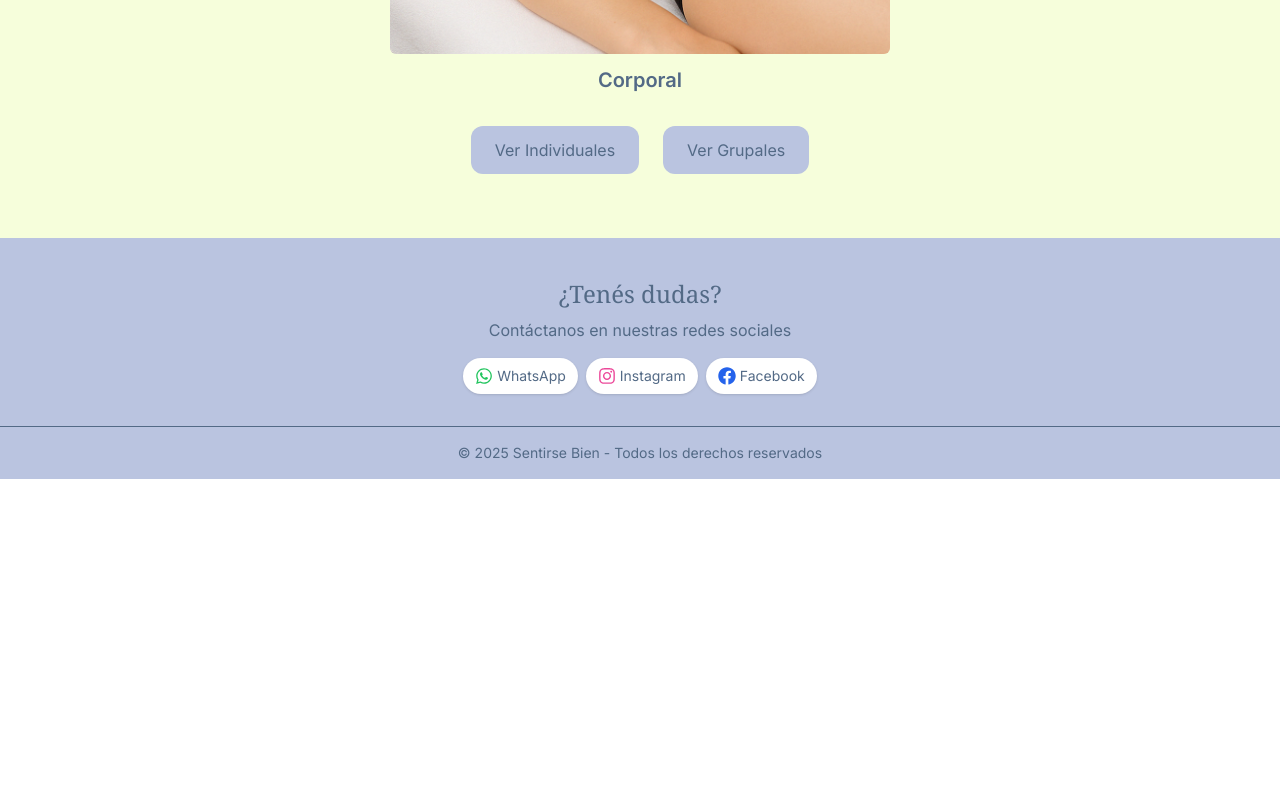
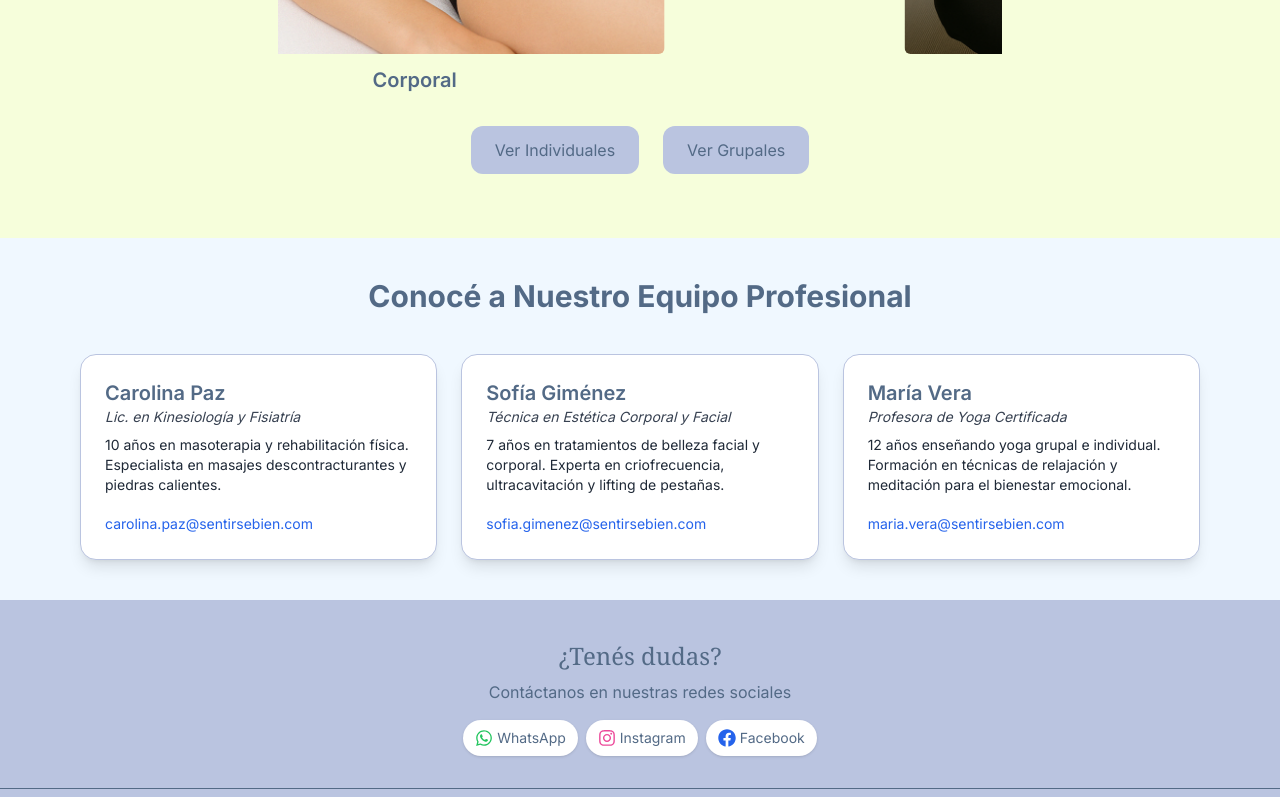
Before and after one commit to MartinaC181/Spa-Sentirse-Bien-, a Next.js app: page / in a window 1280 px wide. Shown: the part 2126-2923 px from the top of the page. Before the commit the page ends 2605 px from the top, so only its background shows below. Built offline with nearby package versions, Linux system fonts and the light colour scheme.

Commit message:
arreglando cagadas de maxi

```diff
--- a/app/admin/turnos/page.tsx
+++ b/app/admin/turnos/page.tsx
@@ -21,14 +21,47 @@ import AdminRoute from "@/components/AdminRoute";
 import Navbar from "@/components/Navbar";
 import { ITurno } from "@/models/interfaces";
 import useFetch from "@/hooks/useFetchServices";
-import { useState } from "react";
+import { useState, useMemo } from "react";
 
 export default function AdminTurnosPage() {
+  const [filtroFecha, setFiltroFecha] = useState("");
+  const [filtroServicio, setFiltroServicio] = useState("");
+  const [filtroProfesional, setFiltroProfesional] = useState("");
+
+
   const { data, loading, error, refetch } = useFetch(
     process.env.NEXT_PUBLIC_API_TURNO!
   );
-  const turnos: ITurno = data;
+  const turnos: ITurno[] = data || [];
   const [processing, setProcessing] = useState(false);
+
+  // Opcional: derivar listas únicas de servicios y profesionales
+  const serviciosUnicos = useMemo(() => {
+    const servicios = turnos.map(t => t.servicio?.nombre).filter(Boolean);
+    return [...new Set(servicios)];
+  }, [turnos]);
+
+  const profesionalesUnicos = useMemo(() => {
+    const profesionales = turnos.map(t => t.profesional?.first_name).filter(Boolean);
+    return [...new Set(profesionales)];
+  }, [turnos]);
+
+  const turnosFiltrados = useMemo(() => {
+    return turnos.filter((t: ITurno) => {
+      const fecha: string | Date = t.fecha as string | Date;
+      const coincideFecha =
+        !filtroFecha ||
+        (typeof fecha === "string"
+          ? fecha.startsWith(filtroFecha)
+          : fecha instanceof Date
+            ? fecha.toISOString().startsWith(filtroFecha)
+            : false);
+      const coincideServicio = !filtroServicio || t.servicio?.nombre === filtroServicio;
+      const coincideProfesional = !filtroProfesional || t.profesional?.first_name === filtroProfesional;
+      return coincideFecha && coincideServicio && coincideProfesional;
+    });
+  }, [turnos, filtroFecha, filtroServicio, filtroProfesional]);
+
 
   const handleDelete = async (id: string) => {
     if (!confirm("¿Estás seguro de que deseas eliminar este turno?")) return;
@@ -78,15 +111,55 @@ export default function AdminTurnosPage() {
     }
   };
 
+
   if (loading) return <p>Cargando...</p>;
   if (error) return <p>Error: {error}</p>;
   if (!turnos) return <p>No hay turnos disponibles</p>;
+
 
   return (
     <AdminRoute>
       <main className="min-h-screen bg-[#f6fedb]">
         <Navbar />
         <div className="container mx-auto p-8">
+          { /* Filtros para la tabla de turnos */}
+          <div className="flex flex-col sm:flex-row gap-4 mb-4">
+              <div>
+                <label className="block mb-1 font-medium">Filtrar por Fecha</label>
+                <input
+                  type="date"
+                  className="border px-2 py-1 rounded"
+                  value={filtroFecha}
+                  onChange={(e) => setFiltroFecha(e.target.value)}
+                />
+              </div>
+              <div>
+                <label className="block mb-1 font-medium">Filtrar por Servicio</label>
+                <select
+                  className="border px-2 py-1 rounded"
+                  value={filtroServicio}
+                  onChange={(e) => setFiltroServicio(e.target.value)}
+                >
+                  <option value="">Todos</option>
+                  {serviciosUnicos.map((s, i) => (
+                    <option key={i} value={s}>{s}</option>
+                  ))}
+                </select>
+              </div>
+              <div>
+                <label className="block mb-1 font-medium">Filtrar por Profesional</label>
+                <select
+                  className="border px-2 py-1 rounded"
+                  value={filtroProfesional}
+                  onChange={(e) => setFiltroProfesional(e.target.value)}
+                >
+                  <option value="">Todos</option>
+                  {profesionalesUnicos.map((p, i) => (
+                    <option key={i} value={p}>{p}</option>
+                  ))}
+                </select>
+              </div>
+            </div>
           <Card>
             <CardHeader>
               <CardTitle>Administración de Turnos</CardTitle>
@@ -104,7 +177,7 @@ export default function AdminTurnosPage() {
                   </TableRow>
                 </TableHeader>
                 <TableBody>
-                  {turnos.map((turno: ITurno, index: number) => (
+                  {turnosFiltrados.map((turno: ITurno, index: number) => (
                     <TableRow key={index}>
                       <TableCell>
                         {format(new Date(turno.fecha), "PPP", { locale: es })}
@@ -114,13 +187,12 @@ export default function AdminTurnosPage() {
                       <TableCell>{turno.servicio?.nombre}</TableCell>
                       <TableCell>
                         <span
-                          className={`px-2 py-1 rounded-full text-sm ${
-                            turno.estado === "confirmado"
-                              ? "bg-green-100 text-green-800"
-                              : turno.estado === "cancelado"
+                          className={`px-2 py-1 rounded-full text-sm ${turno.estado === "confirmado"
+                            ? "bg-green-100 text-green-800"
+                            : turno.estado === "cancelado"
                               ? "bg-red-100 text-red-800"
                               : "bg-yellow-100 text-yellow-800"
-                          }`}
+                            }`}
                         >
                           {turno.estado}
                         </span>
--- a/app/page.tsx
+++ b/app/page.tsx
@@ -8,6 +8,27 @@ import CarouselServices from "../components/carousel";
 import Footer from "../components/footer";
 
 export default function Home() {
+
+  const profesionales = [
+    {
+      nombre: "Carolina Paz",
+      email: "carolina.paz@sentirsebien.com",
+      titulo: "Lic. en Kinesiología y Fisiatría",
+      experiencia: "10 años en masoterapia y rehabilitación física. Especialista en masajes descontracturantes y piedras calientes.",
+    },
+    {
+      nombre: "Sofía Giménez",
+      email: "sofia.gimenez@sentirsebien.com",
+      titulo: "Técnica en Estética Corporal y Facial",
+      experiencia: "7 años en tratamientos de belleza facial y corporal. Experta en criofrecuencia, ultracavitación y lifting de pestañas.",
+    },
+    {
+      nombre: "María Vera",
+      email: "maria.vera@sentirsebien.com",
+      titulo: "Profesora de Yoga Certificada",
+      experiencia: "12 años enseñando yoga grupal e individual. Formación en técnicas de relajación y meditación para el bienestar emocional.",
+    },
+  ];
 
   return (
     <main className="bg-[#f6fedb] text-[#536a86]">
@@ -73,6 +94,32 @@ export default function Home() {
           </Link>
         </div>
       </section>
+      { /* Sección de profesionales */}
+      <section className="bg-[#f0f8ff] py-10">
+        <div className="max-w-6xl mx-auto px-4">
+          <h2 className="text-3xl font-bold text-center text-[#536a86] mb-10">
+            Conocé a Nuestro Equipo Profesional
+          </h2>
+          <div className="grid gap-6 md:grid-cols-2 lg:grid-cols-3">
+            {profesionales.map((profe, idx) => (
+              <div
+                key={idx}
+                className="bg-white shadow-lg rounded-2xl p-6 border border-[#bac4e0]"
+              >
+                <h3 className="text-xl font-semibold text-[#536a86]">{profe.nombre}</h3>
+                <p className="text-sm text-gray-700 italic mb-2">{profe.titulo}</p>
+                <p className="text-gray-800 text-sm mb-4">{profe.experiencia}</p>
+                <a
+                  href={`mailto:${profe.email}`}
+                  className="text-sm text-blue-600 hover:underline"
+                >
+                  {profe.email}
+                </a>
+              </div>
+            ))}
+          </div>
+        </div>
+      </section>
 
       <section>
         <Footer />
--- a/components/clienteReserva.tsx
+++ b/components/clienteReserva.tsx
@@ -14,6 +14,7 @@ interface ClienteReservaProps {
 }
 
 export default function ClienteReserva({ selectedService }: ClienteReservaProps) {
+  const [correo, setCorreo] = useState('');
   const [fecha, setFecha] = useState('');
   const [hora, setHora] = useState('');
   const [detalles, setDetalles] = useState('');
@@ -40,7 +41,7 @@ export default function ClienteReserva({ selectedService }: ClienteReservaProps)
       return;
     }
 
-    if (!selectedService.length) {
+    if (!selectedService || !selectedService.length) {
       setNotification({
         message: "Selecciona al menos un servicio",
         type: "error",
@@ -55,8 +56,8 @@ export default function ClienteReserva({ selectedService }: ClienteReservaProps)
           "Content-Type": "application/json",
         },
         body: JSON.stringify({
-          nombre: `${user.nombre} ${user.apellido}`,
-          email: user.email,
+          nombre: `${user?.first_name} ${user?.last_name}`,
+          email: user?.email ?? "",
           servicio: selectedService,
           fecha,
           hora,
@@ -115,6 +116,7 @@ export default function ClienteReserva({ selectedService }: ClienteReservaProps)
           onClose={() => setNotification(null)}
         />
       )}
+      <Card>
         <CardHeader>
           <CardTitle className="text-[#536a86]">Reserva de Servicio</CardTitle>
         </CardHeader>
@@ -165,5 +167,6 @@ export default function ClienteReserva({ selectedService }: ClienteReservaProps)
           </form>
         </CardContent>
       </Card>
+    </>
   );
 }
--- a/models/Turno.ts
+++ b/models/Turno.ts
@@ -13,6 +13,11 @@ const turnoSchema = new mongoose.Schema({
   servicio: {
     type: mongoose.Schema.Types.ObjectId,
     ref: 'Service',
+    required: true
+  },
+  profesional: {
+    type: mongoose.Schema.Types.ObjectId,
+    ref: 'User',
     required: true
   },
   fecha: {
--- a/models/interfaces.ts
+++ b/models/interfaces.ts
@@ -17,7 +17,7 @@ export interface IUser {
   last_name: string;
   password: string;
   is_admin: boolean;
-  role: 'admin' | 'cliente';
+  role: 'admin' | 'cliente' | 'profesional';
 }
 
 export interface ITurno {
@@ -25,6 +25,7 @@ export interface ITurno {
   _id: ObjectId;
   cliente?: IUser,
   servicio?: IService,
+  profesional?: IUser,
   fecha: Date,
   hora: string,
   estado: 'pendiente' | 'confirmado' | 'cancelado' | 'realizado',
```
Lines whose indentation alone changed are shown as unchanged.
